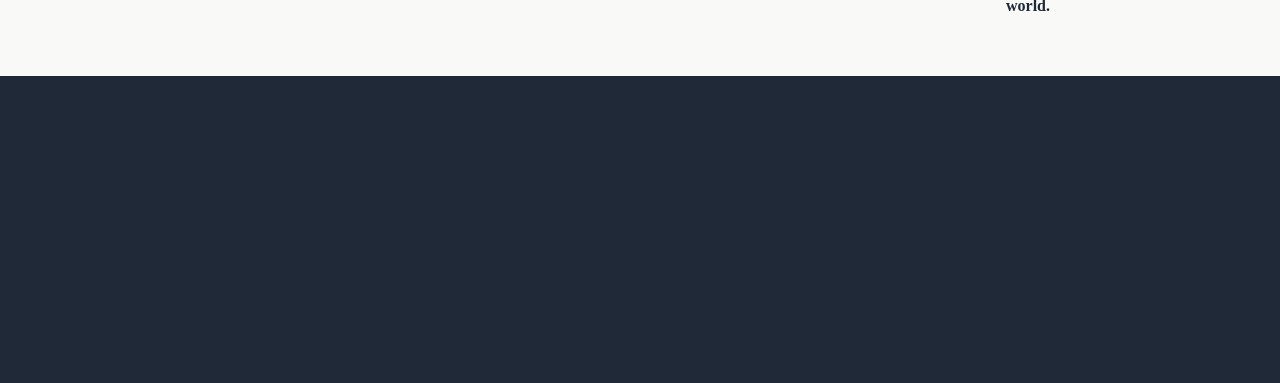
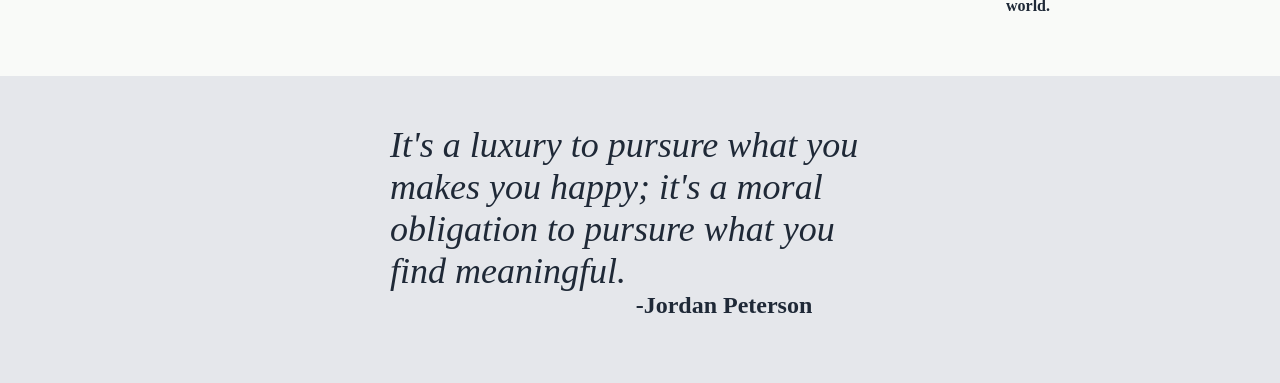
Before and after one commit to lamarr-smith17/landing-page, a plain HTML site: page index.html in a window 1280 px wide. Shown: the part 832-1215 px from the top of the page. Before the commit the page ends 908 px from the top, so only its background shows below. Drawn offline with Linux system fonts and the light colour scheme.

Commit message:
Section 3 Done

```diff
--- a/index.html
+++ b/index.html
@@ -75,7 +75,17 @@
                 </p>
             </div>
         </div>
+    </div>
 
+    <div class="container-three">
+        <div class="quote-section">
+            <p class="quote">It's a luxury to pursure what you makes you happy;
+                it's a moral obligation to pursure what you find meaningful.
+            </p>
+        </div>
+        <div class="citation-class">
+            <p class="citation">-Jordan Peterson</p>
+        </div>
     </div>
 
 </body>
--- a/styles.css
+++ b/styles.css
@@ -127,3 +127,38 @@ li a {
 .subclass {
     max-height: 185px;
 }
+
+
+/* Container Three */
+.container-three {
+    background-color: #E5E7EB;
+    padding: 3em 0 4em 0;
+}
+
+.quote-section {
+    display: flex;
+    flex-direction: column;
+    align-items: center;
+    justify-content: center;
+}
+
+.quote {
+    font-size: 36px;
+    font-weight: lighter;
+    font-style: italic;
+    color: #1F2937;
+    max-width: 500px;
+}
+
+.citation-class {
+    display: flex;
+    align-items: center;
+    justify-content: center;
+    color:#1F2937;
+    font-size: 24px;
+    font-weight: bolder;
+}
+.citation {
+    padding-left: 7em;
+
+}
```
Lines whose indentation alone changed are shown as unchanged.
